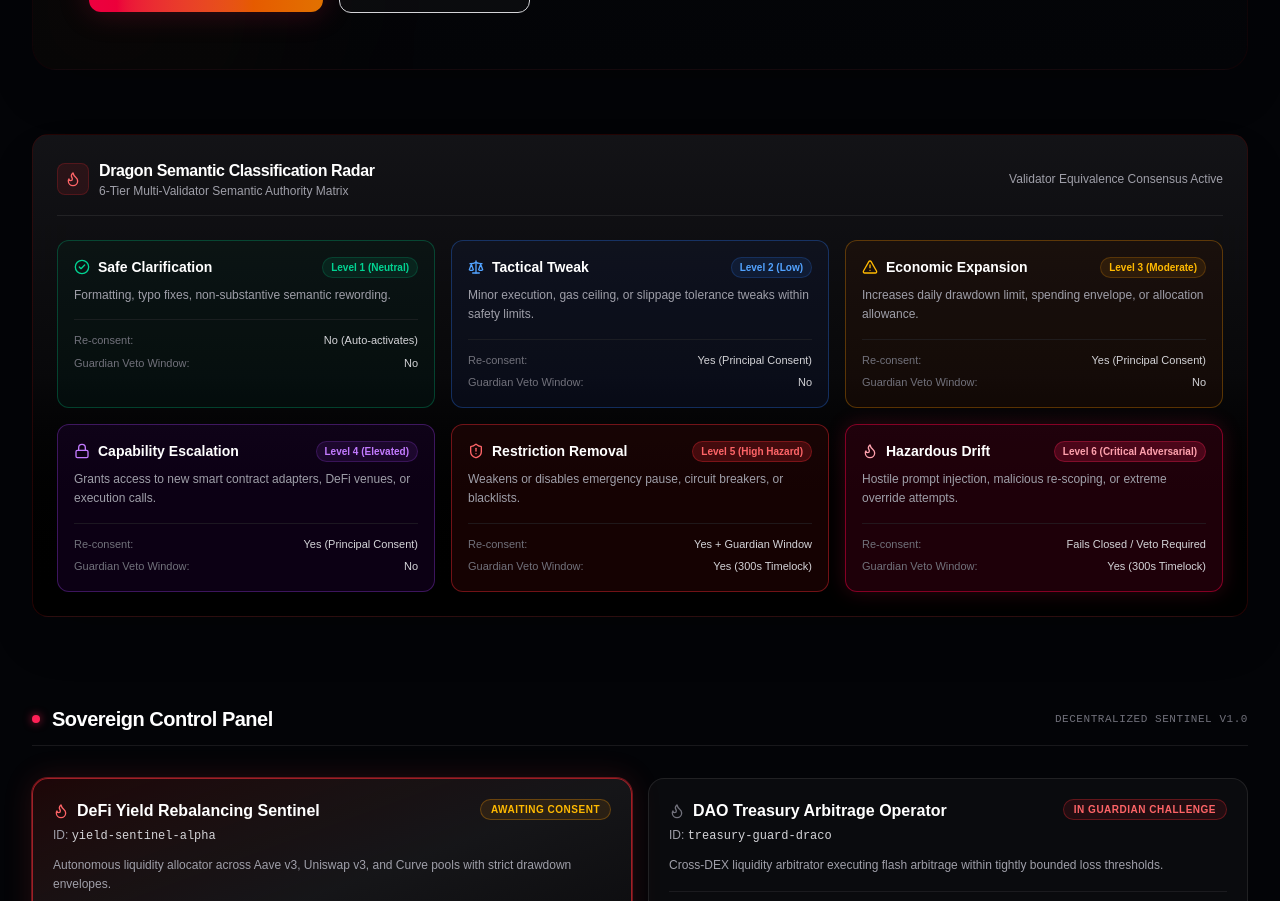
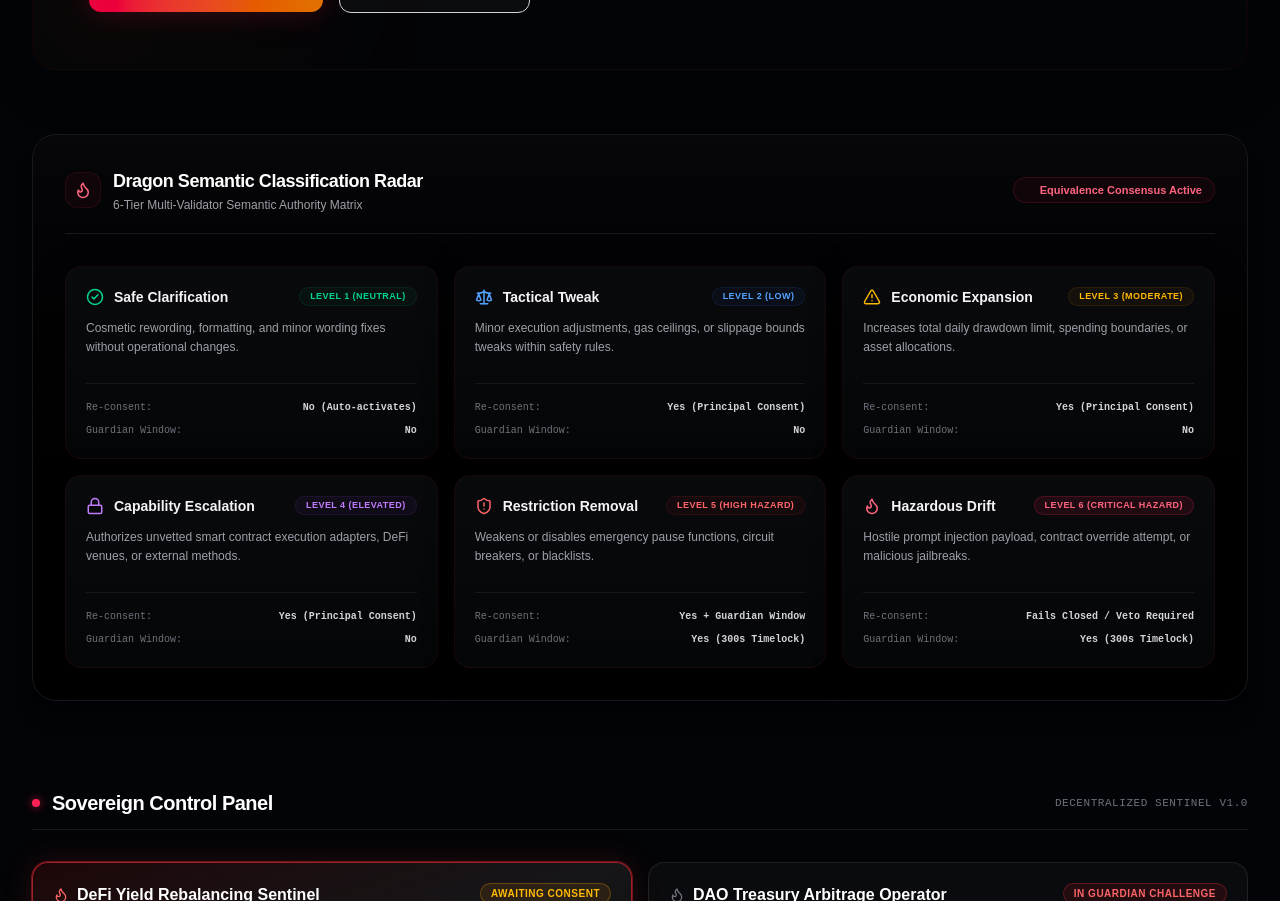
Before and after one commit to 9ja-maxx/dracoclause, a Next.js app in the folder frontend/: page / in a window 1280 px wide. Shown: the part 540-1441 px from the top of the page. Built offline with nearby package versions, Linux system fonts and the light colour scheme; what genlayer-js would draw is missing.

Commit message:
design: design taxonomy radar with glowing indicators and monospace spec lines

```diff
--- a/frontend/src/components/DragonRadar.tsx
+++ b/frontend/src/components/DragonRadar.tsx
@@ -8,86 +8,86 @@ const TAXONOMY = [
     id: "MANDATE_SAFE_CLARIFICATION",
     name: "Safe Clarification",
     severity: "Level 1 (Neutral)",
-    desc: "Formatting, typo fixes, non-substantive semantic rewording.",
+    desc: "Cosmetic rewording, formatting, and minor wording fixes without operational changes.",
     reconsent: "No (Auto-activates)",
     guardian: "No",
-    color: "border-emerald-500/30 bg-emerald-950/20 text-emerald-400",
-    badge: "bg-emerald-500/10 text-emerald-400 border-emerald-500/20",
+    color: "border-emerald-500/10 bg-emerald-950/5 text-emerald-400 hover:border-emerald-500/30",
+    badge: "bg-emerald-500/5 text-emerald-400 border-emerald-500/10",
     icon: CheckCircle2,
   },
   {
     id: "TACTICAL_SLIPPAGE_TWEAK",
     name: "Tactical Tweak",
     severity: "Level 2 (Low)",
-    desc: "Minor execution, gas ceiling, or slippage tolerance tweaks within safety limits.",
+    desc: "Minor execution adjustments, gas ceilings, or slippage bounds tweaks within safety rules.",
     reconsent: "Yes (Principal Consent)",
     guardian: "No",
-    color: "border-blue-500/30 bg-blue-950/20 text-blue-400",
-    badge: "bg-blue-500/10 text-blue-400 border-blue-500/20",
+    color: "border-blue-500/10 bg-blue-950/5 text-blue-400 hover:border-blue-500/30",
+    badge: "bg-blue-500/5 text-blue-400 border-blue-500/10",
     icon: Scale,
   },
   {
     id: "ECONOMIC_ENVELOPE_EXPANSION",
     name: "Economic Expansion",
     severity: "Level 3 (Moderate)",
-    desc: "Increases daily drawdown limit, spending envelope, or allocation allowance.",
+    desc: "Increases total daily drawdown limit, spending boundaries, or asset allocations.",
     reconsent: "Yes (Principal Consent)",
     guardian: "No",
-    color: "border-amber-500/30 bg-amber-950/20 text-amber-400",
-    badge: "bg-amber-500/10 text-amber-400 border-amber-500/20",
+    color: "border-amber-500/10 bg-amber-950/5 text-amber-400 hover:border-amber-500/30",
+    badge: "bg-amber-500/5 text-amber-400 border-amber-500/10",
     icon: AlertTriangle,
   },
   {
     id: "CAPABILITY_ESCALATION",
     name: "Capability Escalation",
     severity: "Level 4 (Elevated)",
-    desc: "Grants access to new smart contract adapters, DeFi venues, or execution calls.",
+    desc: "Authorizes unvetted smart contract execution adapters, DeFi venues, or external methods.",
     reconsent: "Yes (Principal Consent)",
     guardian: "No",
-    color: "border-purple-500/30 bg-purple-950/20 text-purple-400",
-    badge: "bg-purple-500/10 text-purple-400 border-purple-500/20",
+    color: "border-purple-500/10 bg-purple-950/5 text-purple-400 hover:border-purple-500/30",
+    badge: "bg-purple-500/5 text-purple-400 border-purple-500/10",
     icon: Lock,
   },
   {
     id: "CRITICAL_RESTRICTION_REMOVAL",
     name: "Restriction Removal",
     severity: "Level 5 (High Hazard)",
-    desc: "Weakens or disables emergency pause, circuit breakers, or blacklists.",
+    desc: "Weakens or disables emergency pause functions, circuit breakers, or blacklists.",
     reconsent: "Yes + Guardian Window",
     guardian: "Yes (300s Timelock)",
-    color: "border-red-500/40 bg-red-950/30 text-red-400",
-    badge: "bg-red-500/20 text-red-400 border-red-500/30",
+    color: "border-red-500/10 bg-red-950/5 text-red-400 hover:border-red-500/30",
+    badge: "bg-red-500/5 text-red-400 border-red-500/10",
     icon: ShieldAlert,
   },
   {
     id: "HAZARDOUS_ADVERSARIAL_DRIFT",
     name: "Hazardous Drift",
-    severity: "Level 6 (Critical Adversarial)",
-    desc: "Hostile prompt injection, malicious re-scoping, or extreme override attempts.",
+    severity: "Level 6 (Critical Hazard)",
+    desc: "Hostile prompt injection payload, contract override attempt, or malicious jailbreaks.",
     reconsent: "Fails Closed / Veto Required",
     guardian: "Yes (300s Timelock)",
-    color: "border-rose-600/50 bg-rose-950/40 text-rose-300 shadow-[0_0_20px_rgba(225,29,72,0.2)]",
-    badge: "bg-rose-500/20 text-rose-300 border-rose-500/30",
+    color: "border-rose-600/20 bg-rose-950/10 text-rose-400 shadow-[0_0_30px_rgba(225,29,72,0.05)] hover:border-rose-500/40",
+    badge: "bg-rose-500/10 text-rose-400 border-rose-500/20",
     icon: Flame,
   },
 ];
 
 export function DragonRadar() {
   return (
-    <section className="rounded-2xl border border-red-950/50 bg-gradient-to-b from-zinc-900/80 via-zinc-950/90 to-black p-6 shadow-2xl backdrop-blur-xl">
-      <div className="mb-6 flex flex-wrap items-center justify-between gap-4 border-b border-zinc-800/80 pb-4">
-        <div className="flex items-center gap-2.5">
-          <div className="flex size-8 items-center justify-center rounded-lg bg-red-500/10 text-red-400 border border-red-500/20">
-            <Flame className="size-4" />
+    <section className="rounded-3xl border border-zinc-900 bg-gradient-to-b from-zinc-950/50 to-black p-8 shadow-xl">
+      <div className="mb-8 flex flex-wrap items-center justify-between gap-4 border-b border-zinc-900 pb-5">
+        <div className="flex items-center gap-3">
+          <div className="flex size-9 items-center justify-center rounded-xl bg-rose-500/5 text-rose-400 border border-rose-500/10">
+            <Flame className="size-4.5" />
           </div>
           <div>
-            <h3 className="font-bold text-white text-base tracking-tight">Dragon Semantic Classification Radar</h3>
-            <p className="text-xs text-zinc-400">6-Tier Multi-Validator Semantic Authority Matrix</p>
+            <h3 className="font-bold text-white text-lg tracking-tight">Dragon Semantic Classification Radar</h3>
+            <p className="text-xs text-zinc-400 font-light mt-0.5">6-Tier Multi-Validator Semantic Authority Matrix</p>
           </div>
         </div>
-        <div className="flex items-center gap-2 text-xs text-zinc-400">
-          <span className="size-2 rounded-full bg-red-500 animate-ping" />
-          <span>Validator Equivalence Consensus Active</span>
+        <div className="flex items-center gap-2 rounded-full border border-rose-500/15 bg-rose-500/5 px-3 py-1 text-[11px] text-rose-400 font-semibold">
+          <span className="size-1.5 rounded-full bg-rose-500 animate-ping" />
+          <span>Equivalence Consensus Active</span>
         </div>
       </div>
 
@@ -97,26 +97,26 @@ export function DragonRadar() {
           return (
             <div
               key={item.id}
-              className={"rounded-xl border p-4 transition-all duration-300 hover:-translate-y-0.5 " + item.color}
+              className={"rounded-2xl border p-5 transition-all duration-300 hover:-translate-y-0.5 draco-card " + item.color}
             >
               <div className="flex items-start justify-between gap-2">
-                <div className="flex items-center gap-2">
-                  <Icon className="size-4 shrink-0" />
-                  <h4 className="font-semibold text-sm text-white">{item.name}</h4>
+                <div className="flex items-center gap-2.5">
+                  <Icon className="size-4.5 shrink-0" />
+                  <h4 className="font-bold text-sm text-zinc-100">{item.name}</h4>
                 </div>
-                <span className={"rounded-full border px-2 py-0.5 text-[10px] font-semibold " + item.badge}>
+                <span className={"rounded-full border px-2.5 py-0.5 text-[9px] font-bold uppercase tracking-wider " + item.badge}>
                   {item.severity}
                 </span>
               </div>
-              <p className="mt-2 text-xs leading-relaxed text-zinc-400">{item.desc}</p>
-              <div className="mt-3.5 space-y-1.5 border-t border-zinc-800/60 pt-3 text-[11px]">
-                <div className="flex justify-between text-zinc-300">
+              <p className="mt-3 text-xs leading-relaxed text-zinc-400 font-light min-h-[48px]">{item.desc}</p>
+              <div className="mt-4 space-y-2 border-t border-zinc-900 pt-4 text-[10px] font-mono">
+                <div className="flex justify-between text-zinc-400">
                   <span className="text-zinc-500">Re-consent:</span>
-                  <span className="font-medium">{item.reconsent}</span>
+                  <span className="font-semibold text-zinc-300">{item.reconsent}</span>
                 </div>
-                <div className="flex justify-between text-zinc-300">
-                  <span className="text-zinc-500">Guardian Veto Window:</span>
-                  <span className="font-medium">{item.guardian}</span>
+                <div className="flex justify-between text-zinc-400">
+                  <span className="text-zinc-500">Guardian Window:</span>
+                  <span className="font-semibold text-zinc-300">{item.guardian}</span>
                 </div>
               </div>
             </div>
```
